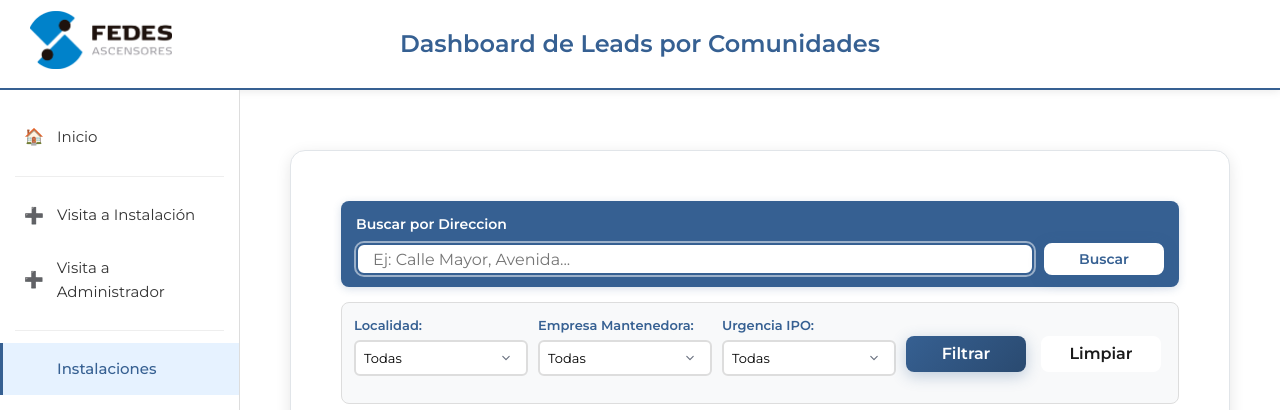
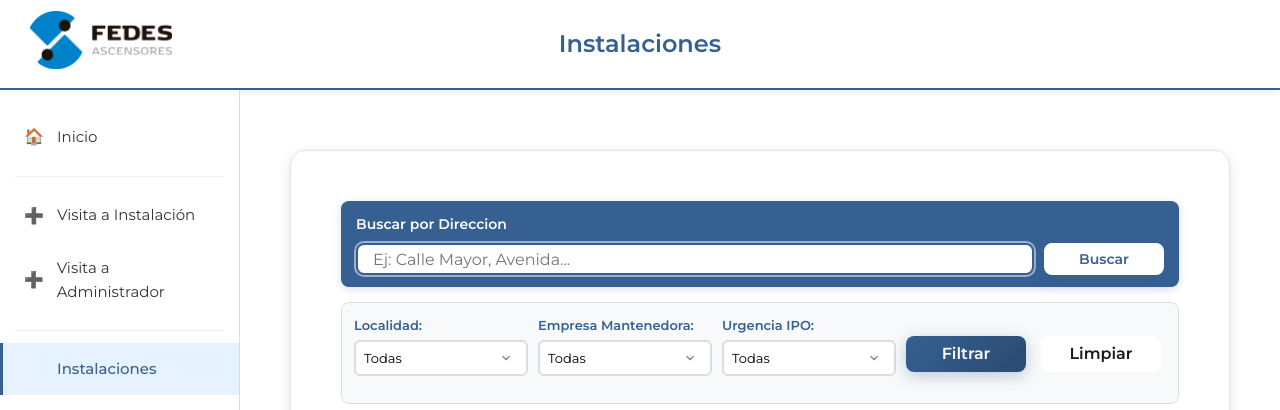
Before and after one commit to mstmarc/ascensoralert_, a Flask app: page /leads_dashboard in a window 1280 px wide. Shown: the top 410 px of the page. Run offline with Flask 3, Linux system fonts and the light colour scheme; the visitor is signed in with stand-in values (Sample User, id 1); data that the repository does not hold is empty.

Commit message:
Update dashboard.html

```diff
--- a/templates/dashboard.html
+++ b/templates/dashboard.html
@@ -179,7 +179,7 @@
         }
 
         /* LISTADO ULTRA-COMPACTO PARA INSTALACIONES */
-        .leads-list {
+        .-list {
             background: white;
             border-radius: 8px;
             padding: 8px;
@@ -336,7 +336,7 @@
     <button class="menu-toggle" onclick="toggleMenu()">☰</button>
     <nav class="menu-lateral" id="menuLateral">
         <a href="/home">Inicio</a>
-        <a href="/leads_dashboard">Ver Comunidades</a>
+        <a href="/_dashboard">Ver Comunidades</a>
         <a href="/administradores_dashboard">Administradores de Fincas</a>
         <a href="/visitas_administradores_dashboard">Ver Visitas Administradores</a>
         <a href="/oportunidades">Oportunidades</a>
@@ -352,7 +352,7 @@
                 </a>
             </div>
             <div class="title-container">
-                <h1>Dashboard de Leads por Comunidades</h1>
+                <h1>Instalaciones</h1>
             </div>
         </div>
     </header>
```
